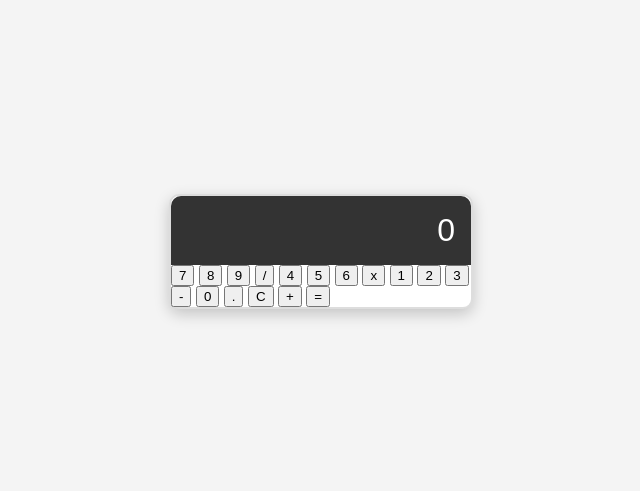
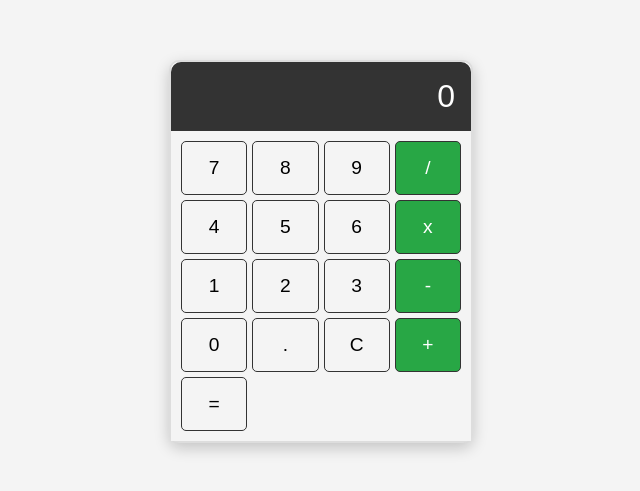
Before and after one commit to ivan-beren/calculadora, a plain HTML site: page index.html in a window 1280 px wide. Shown: the part 149-640 px from the top of the page, without its empty margins (319-959 px from the left). Drawn offline with Linux system fonts and the light colour scheme.

Commit message:
Se agregan estilos a botones y operadores

```diff
--- a/index.html
+++ b/index.html
@@ -9,7 +9,7 @@
 <body>
     <div class="calculator">
         <div class="display">0</div>
-        <div class="butons">
+        <div class="buttons">
             <button class="btn" data-value="7">7</button>
             <button class="btn" data-value="8">8</button>
             <button class="btn" data-value="9">9</button>
--- a/styles/styles.css
+++ b/styles/styles.css
@@ -24,3 +24,29 @@ body {
     font-size: 2rem;
     border-radius: 10px 10px 0 0;
 }
+
+.buttons {
+    display: grid;
+    grid-template-columns: repeat(4, 1fr);
+    background-color: #f4f4f4;
+    gap: 5px;
+    padding: 10px;
+}
+
+.btn {
+    padding: 15px;
+    font-size: 1.2rem;
+    background-color: #f4f4f4;
+    border: 1px solid #333;
+    border-radius: 5px;
+    cursor: pointer;
+}
+
+.btn.operator {
+    background-color: #28a745;
+    color: white;
+}
+
+.btn:hover {
+    background-color: #ccc;
+}
```
